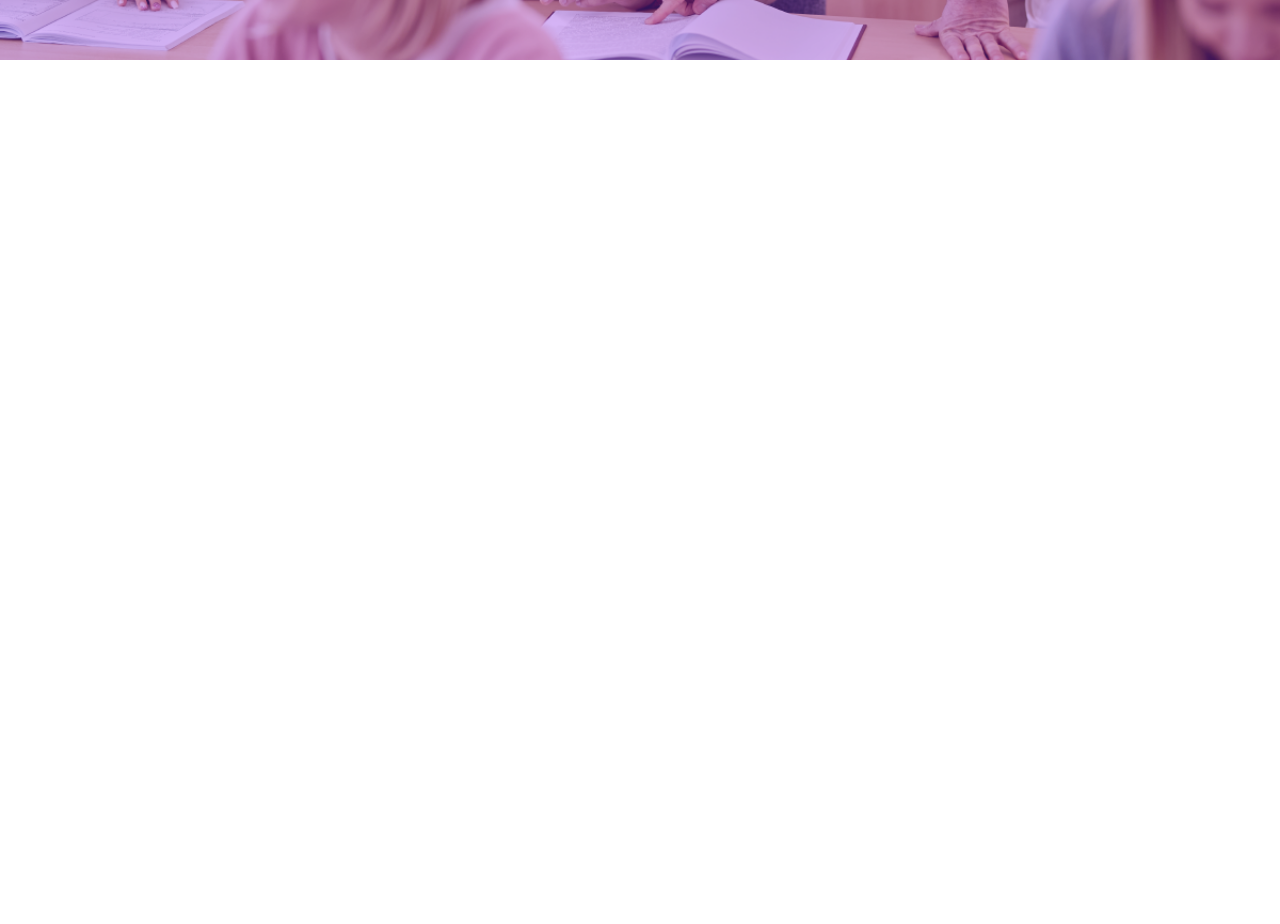
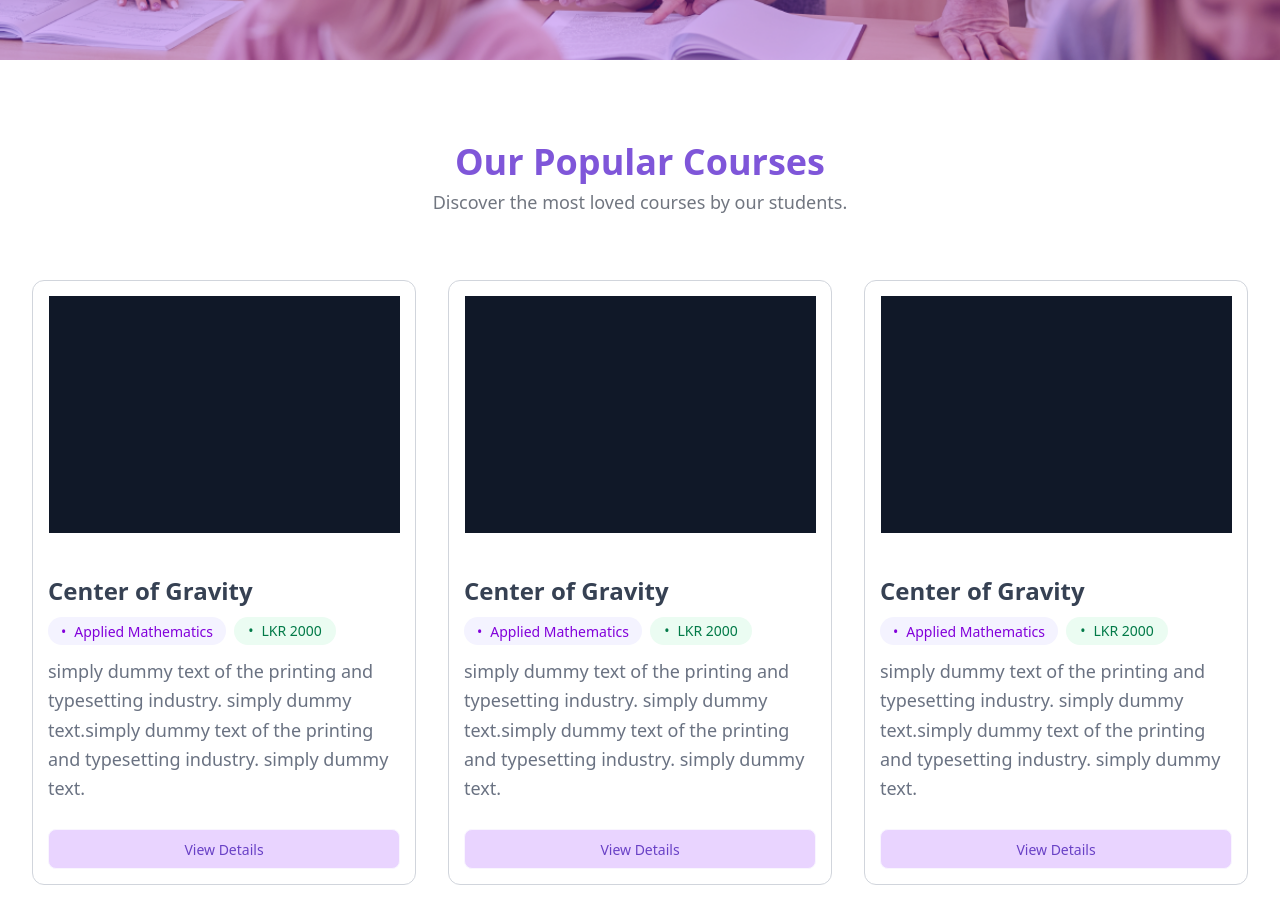
Before and after one commit to gomes-milindu/Combined_Mathematics_Frontend, a React (Vite) app: page / in a window 1280 px wide. Shown: the part 3240-4164 px from the top of the page. Before the commit the page ends 3300 px from the top, so only its background shows below. Built offline with nearby package versions, Linux system fonts and the light colour scheme.

Commit message:
add our popular courses section

```diff
--- a/src/components/AdminPage/StudentRegister.jsx
+++ b/src/components/AdminPage/StudentRegister.jsx
@@ -1,38 +1,24 @@
-import TopNav from "./TopNav"
+import TopNav from "./TopNav";
+import {
+  User,
+  Mail,
+  Phone,
+  MapPin,
+  BookOpen,
+  Calendar,
+  Save,
+  RotateCcw,
+} from "lucide-react";
 
-function StudentRegister(){
-    return(
-        <>
+function StudentRegister() {
+  return (
+    <>
+      <TopNav pageTitle="Student Register" />
+      <div className="w-full h-[80vh] flex justify-center items-center flex-col">
 
-                <TopNav pageTitle="Student Register" />
-                <div className="w-full h-[90vh] flex flex-col justify-center items-center gap-10">
-
-                    <div className="w-auto h-auto">
-                        <div className="">Student ID</div>
-                        <div className="">
-                            <input type="text" className="w-50 border border-gray-300"></input>
-                        </div>
-                        <div className="">First Name</div>
-                        <div className="">
-                            <input type="text" className="w-50 border border-gray-300"></input>
-                        </div>
-                        <div className="">Last Name</div>
-                        <div className="">
-                            <input type="text" className="w-50 border border-gray-300"></input>
-                        </div>
-                        <div className="">Email</div>
-                        <div className="">
-                            <input type="text" className="w-50 border border-gray-300"></input>
-                        </div>
-                        <div className="">Password</div>
-                        <div className="">
-                            <input type="text" className="w-50 border border-gray-300"></input>
-                        </div>
-                    </div>
-                </div>
-
-        </>
-    )
+      </div>
+    </>
+  );
 }
 
-export default StudentRegister
+export default StudentRegister;
--- /dev/null
+++ b/src/components/HomePage/CourseCard.jsx
@@ -0,0 +1,40 @@
+function CourseCard(){
+    return(
+        <div className="w-[384px] h-[605px] bg-white border border-gray-300 rounded-xl gap-10 flex flex-col justify-center items-center ">
+
+            <div className="w-[351px] h-[237px] bg-gray-900"></div>
+
+                {/* Content Section */}
+                <div className="w-[352px] h-[296px] flex flex-col gap-8">
+                        <div className="flex flex-col gap-3">
+                            {/* Title */}
+                            <h2 className="w-[342px] h-8 text-[24px] font-semibold text-gray-700">
+                            Center of Gravity
+                            </h2>
+                            {/* Tags */}
+                            <div className="w-[292px] h-7 flex gap-2">
+                            <span className="w-[178px] h-7 bg-[#f4f3ff] flex-row flex items-center justify-center gap-2 text-purple-700 text-[14px] rounded-2xl">
+                                <span className="text-[14px]">•</span>
+                                Applied Mathematics
+                            </span>
+                            <span className="w-[102px] h-7 bg-[#ebfcf2] flex  justify-center items-center gap-2 text-sm text-[#027A48] rounded-2xl">
+                                <span className="">•</span>
+                                LKR 2000
+                            </span>
+                            </div>
+                            {/* Description */}
+                            <p className="w-[352px] h-[140px] text-gray-500 text-[18px] leading-relaxed mb-6 font-400">
+                            simply dummy text of the printing and typesetting industry. simply dummy text.simply dummy text of the printing and typesetting industry. simply dummy text.
+                            </p>
+                        </div>
+
+                        {/* View Details Button */}
+                        <button className="w-[352px] h-10 bg-purple-200 text-[#6941C6] text-[14px] rounded-lg border border-[#F9F5FF]">
+                        View Details
+                        </button>
+                    </div>
+    </div>
+    )
+}
+
+export default CourseCard
--- a/src/components/HomePage/Topic.jsx
+++ b/src/components/HomePage/Topic.jsx
@@ -1,8 +1,8 @@
-function Topic(){
+function Topic(props){
     return(
         <div className="w-fit h-fit  flex flex-col justify-center items-center">
-            <div className="text-[36px] font-semibold text-[#7F56D9]">Our Best Results</div>
-            <div className="text-[18px] font-normal text-[#717680]">where hard meet success</div>
+            <div className="text-[36px] font-semibold text-[#7F56D9]">{props.topic}</div>
+            <div className="text-[18px] font-normal text-[#717680]">{props.subtopic}</div>
         </div>
     )
 }
--- a/src/pages/HomePage.jsx
+++ b/src/pages/HomePage.jsx
@@ -4,6 +4,7 @@ import HeroText from "../components/HomePage/HeroText";
 import AboutTeacher from "../sections/HomePage/AboutTeacher";
 import CardSection from "../sections/HomePage/cardSection";
 import JoinClassSection from "../sections/HomePage/JoinClassSection";
+import PopularCourses from "../sections/HomePage/PopularCourses";
 import ResultCardSection from "../sections/HomePage/ResultCardSection";
 
 function HomePage() {
@@ -18,6 +19,7 @@ function HomePage() {
       <ResultCardSection />
 
       <JoinClassSection />
+      <PopularCourses />
     </>
   );
 }
--- /dev/null
+++ b/src/sections/HomePage/PopularCourses.jsx
@@ -0,0 +1,21 @@
+import CourseCard from "../../components/HomePage/CourseCard"
+import Topic from "../../components/HomePage/Topic"
+
+function PopularCourses(){
+    return(
+        <section className="w-full h-[900px] flex flex-col justify-center items-center gap-16">
+            <div className="flex justify-center items-center flex-col">
+                <Topic topic="Our Popular Courses" subtopic="Discover the most loved courses by our students." />
+
+            </div>
+
+            <div className="w-[1216px] h-[605px] gap-8 flex flex-row">
+                    <CourseCard />
+                    <CourseCard />
+                    <CourseCard />
+            </div>
+        </section>
+    )
+}
+
+export default PopularCourses
--- a/src/sections/HomePage/ResultCardSection.jsx
+++ b/src/sections/HomePage/ResultCardSection.jsx
@@ -4,7 +4,7 @@ import Topic from "../../components/HomePage/Topic"
 function ResultCardSection(){
     return(
         <section className='w-full h-[900px] flex flex-col justify-center items-center gap-10'>
-            <Topic/>
+            <Topic topic="Our Best Results" subtopic="Where hard work meet success" />
             <div className="flex flex-row gap-8">
             <ResultCard />
             <ResultCard />
```
